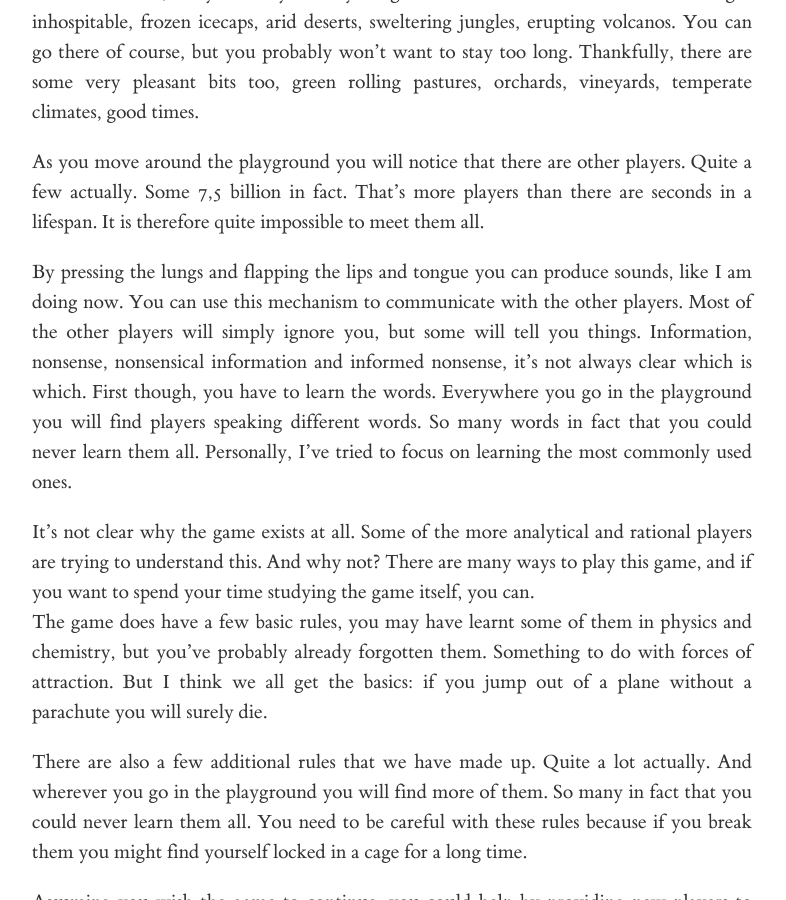
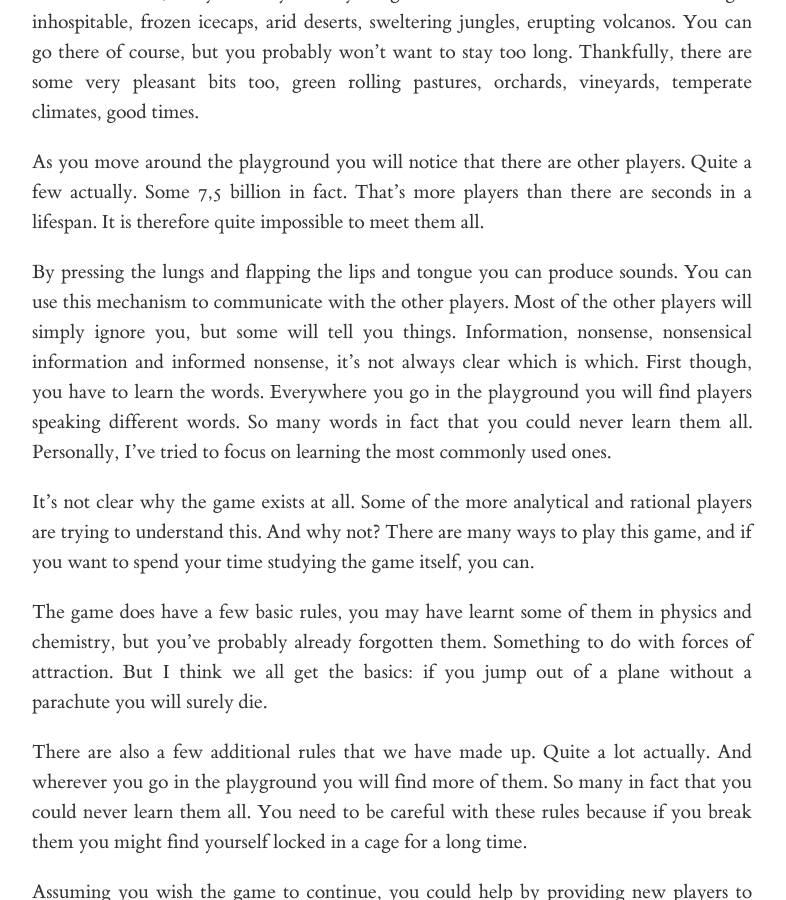
Before and after one commit to patrickjohncollins/patrickjohncollins.github.io, a Jekyll site: the page built from index.md, in a window 1280 px wide and 900 px high, scrolled down 1245 px. Shown: the whole window, without its empty margins (248-1034 px from the left). Built offline with Jekyll 4.4.1, drawn with Linux system fonts in a browser that asks for light colours; our own code applies the rules of GitHub Pages for plain Markdown files.

```diff
--- a/index.md
+++ b/index.md
@@ -4,7 +4,7 @@ title: And so it steps forth into the unknown
 
 <img src="/images/patrick-writing-small.jpg">
 
-Welcome, fellow players!  My name is Patrick.  I was born in London, raised [in Johannesburg](/youth-in-joburg/).  Since then, [I've sailed](/sailing-in-greece/) across [the high seas](/cruising-the-canaries/), hitch-hiked [across Europe](/hitchhiking-across-europe/), taken psychadelics, watched my apartment building [burn](/my-building-is-on-fire/), been [arrested](/being-arrested/), been [swinging](/the-margins-of-barcelona/), learnt to speak French and Spanish, amongst [many other adventures](/meanderings/).  Between all that, I've written [a fistful of short stories](/fiction/), a number of musings about the state of the world and [my place in it](/musings/), and far too many [computer programs](/programming/).
+Welcome, fellow players!  My name is Patrick.  I was born in London, raised [in Johannesburg](/youth-in-joburg/).  Since then, [I've sailed](/sailing-in-greece/) across [the high seas](/cruising-the-canaries/), hitch-hiked [across Europe](/hitchhiking-across-europe/), taken psychadelics, watched my apartment building [burn](/my-building-is-on-fire/), been [arrested](/being-arrested/), been [swinging](/the-margins-of-barcelona/), learnt to speak French and Spanish, amongst [many other adventures](/meanderings/).  Between all that, I've written [a fistful of short stories](/lies/), a number of musings about the state of the world and [my place in it](/musings/), and far too many [computer programs](/programming/).
 
 I’ve been playing this game for 38-odd years now.  That puts me about half-way through, can’t really say if I’m playing it good or bad, but I can at least say that I’ve been playing it for a while, and I’ve got a few things figured out.
 
@@ -14,9 +14,10 @@ There is no escape from the body, however the limbs can be manipulated to move t
 
 As you move around the playground you will notice that there are other players.  Quite a few actually.  Some 7,5 billion in fact.  That’s more players than there are seconds in a lifespan.  It is therefore quite impossible to meet them all.
 
-By pressing the lungs and flapping the lips and tongue you can produce sounds, like I am doing now.  You can use this mechanism to communicate with the other players.  Most of the other players will simply ignore you, but some will tell you things.  Information, nonsense, nonsensical information and informed nonsense, it’s not always clear which is which.  First though, you have to learn the words.  Everywhere you go in the playground you will find players speaking different words.  So many words in fact that you could never learn them all.  Personally, I’ve tried to focus on learning the most commonly used ones.
+By pressing the lungs and flapping the lips and tongue you can produce sounds.  You can use this mechanism to communicate with the other players.  Most of the other players will simply ignore you, but some will tell you things.  Information, nonsense, nonsensical information and informed nonsense, it’s not always clear which is which.  First though, you have to learn the words.  Everywhere you go in the playground you will find players speaking different words.  So many words in fact that you could never learn them all.  Personally, I’ve tried to focus on learning the most commonly used ones.
 
 It’s not clear why the game exists at all.  Some of the more analytical and rational players are trying to understand this.  And why not?  There are many ways to play this game, and if you want to spend your time studying the game itself, you can.
+
 The game does have a few basic rules, you may have learnt some of them in physics and chemistry, but you’ve probably already forgotten them.  Something to do with forces of attraction.  But I think we all get the basics: if you jump out of a plane without a parachute you will surely die.
 
 There are also a few additional rules that we have made up.  Quite a lot actually.  And wherever you go in the playground you will find more of them.  So many in fact that you could never learn them all.  You need to be careful with these rules because if you break them you might find yourself locked in a cage for a long time.
```
Also changed, not shown: lies.md (renamed from fiction.md).
